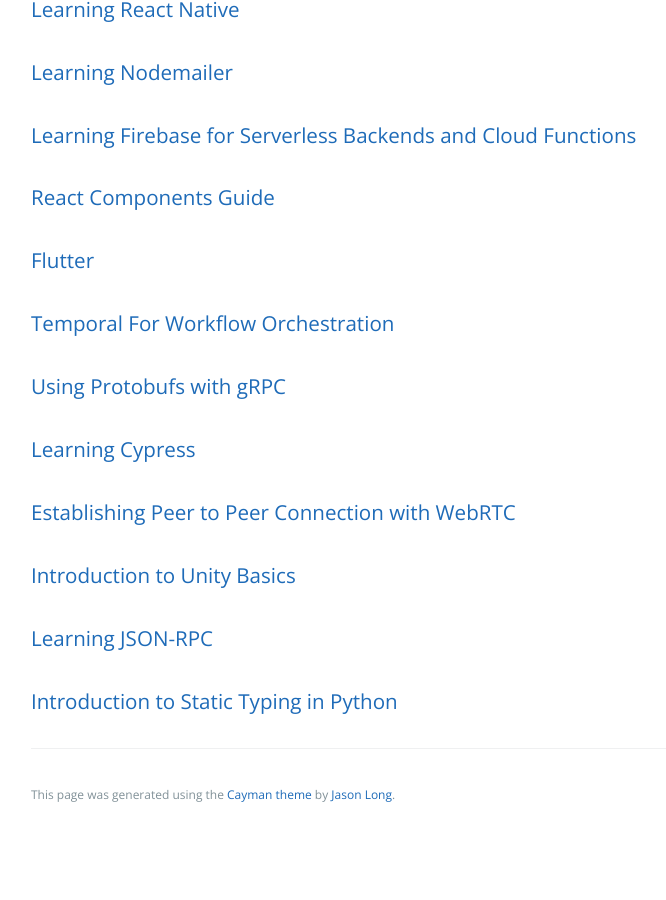
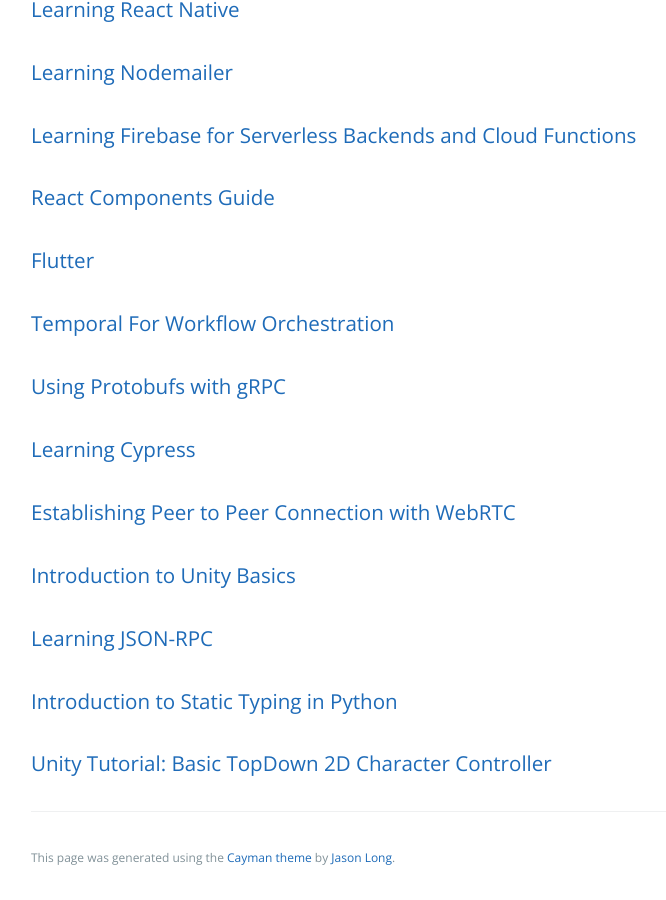
Before and after one commit to learning-software-engineering/learning-software-engineering.github.io, a Jekyll site: the page built from Topics/Tech_Stacks.md, in a window 1280 px wide and 900 px high, scrolled down 1233 px. Shown: the whole window, without its empty margins (193-859 px from the left). Built offline with Jekyll 4.4.1, drawn with Linux system fonts in a browser that asks for light colours; our own code applies the rules of GitHub Pages for plain Markdown files; before the commit the page ends 2070 px from its top, so only the background shows below that.

Commit message:
Update Tech_Stacks.md
Included page in the directory

```diff
--- a/Topics/Tech_Stacks.md
+++ b/Topics/Tech_Stacks.md
@@ -25,3 +25,4 @@
 ### [Introduction to Unity Basics](./Tech_Stacks/Unity_Intro.md)
 ### [Learning JSON-RPC](./Tech_Stacks/JSONRPC.md)
 ### [Introduction to Static Typing in Python](./Tech_Stacks/Python_Static_Typing.md)
+### [Unity Tutorial: Basic TopDown 2D Character Controller](./Tech_Stacks/Unity_Tutorial_2D_TopDown_Character_Controller.md)
```
